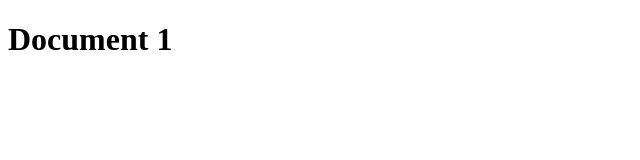
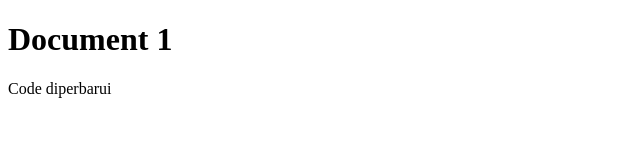
Before and after one commit to maulana283/git-ilc, a plain HTML site: page Code/index.html in a window 1280 px wide. Shown: the whole page, without its empty margins (0-640 px from the left). Drawn offline with Linux system fonts and the light colour scheme.

Commit message:
[MOD] index.html

```diff
--- a/Code/index.html
+++ b/Code/index.html
@@ -1,14 +1,12 @@
 <!DOCTYPE html>
 <html lang="en">
-
 <head>
   <meta charset="UTF-8">
   <meta name="viewport" content="width=device-width, initial-scale=1.0">
   <title>Document</title>
 </head>
-
 <body>
   <h1>Document 1</h1>
+  <p>Code diperbarui</p>
 </body>
-
 </html>
```
